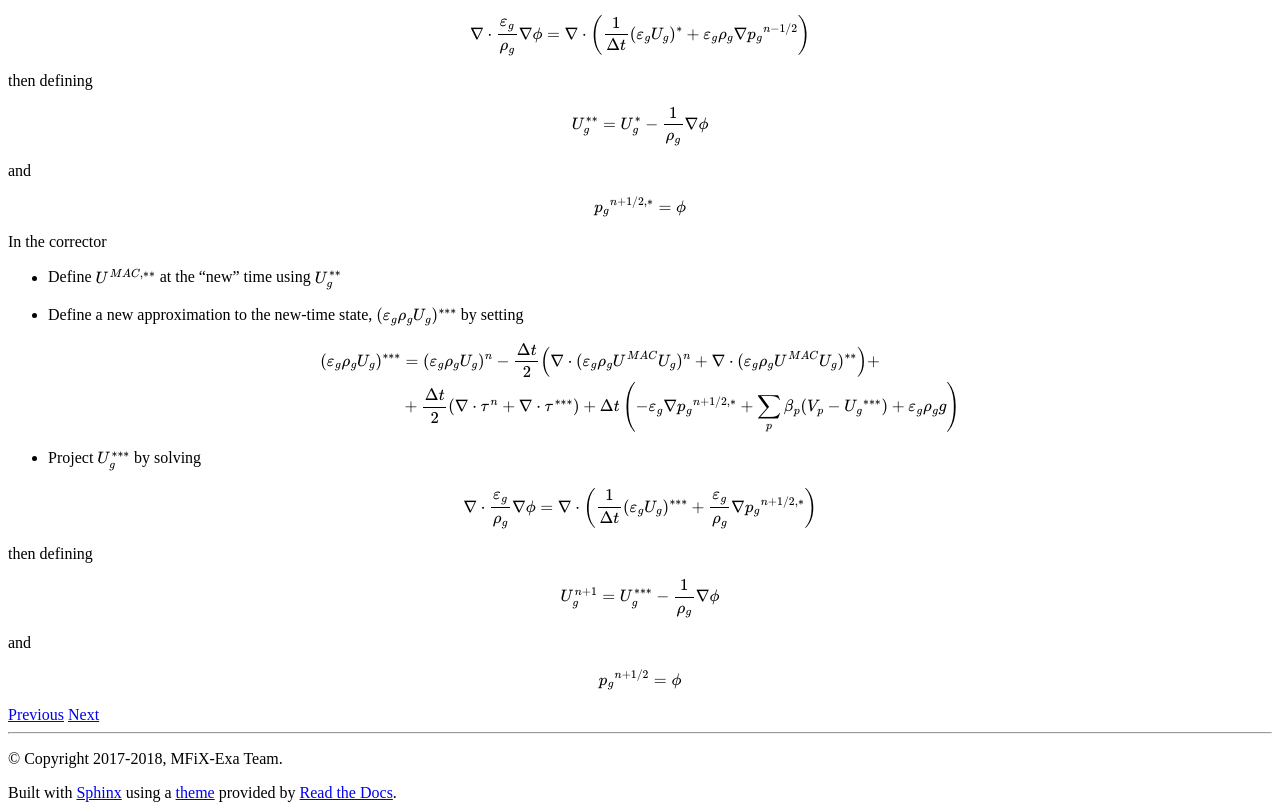
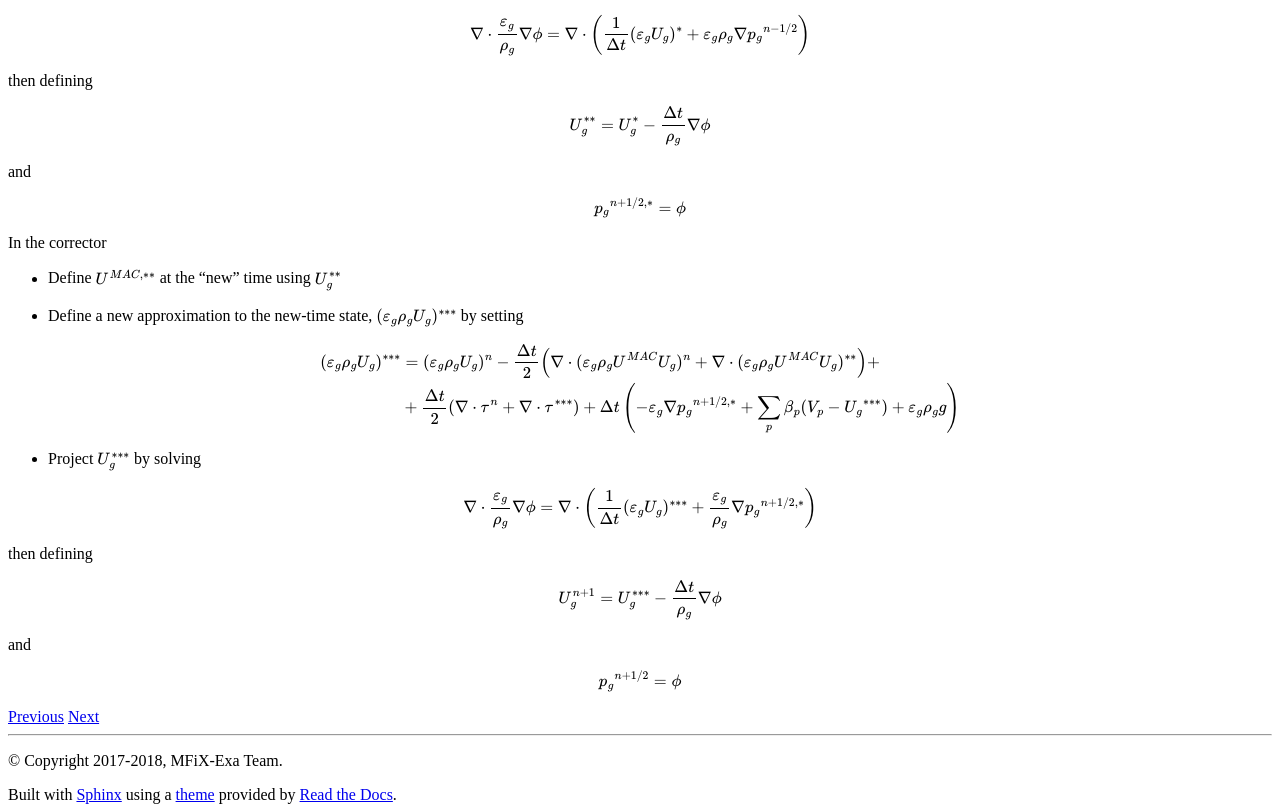
Before and after one commit to mwm126/MFIX-Exa, a Sphinx documentation site: the page built from docs/source/FluidTimeStep.rst, in a window 1280 px wide. Shown: the part 939-1748 px from the top of the page. Built offline with Sphinx 7.4.7 and the Read the Docs theme 2.0.0, drawn with Linux system fonts in a browser that asks for light colours; pages that are not in the unit, such as notebooks, are missing from menus.

Commit message:
oops -- we forgot some factors of dt

```diff
--- a/docs/source/FluidTimeStep.rst
+++ b/docs/source/FluidTimeStep.rst
@@ -24,7 +24,7 @@ In the predictor
 
 then defining
 
-.. math:: U_g^{\ast \ast} = U_g^{\ast} - \frac{1}{\rho_g} \nabla \phi
+.. math:: U_g^{\ast \ast} = U_g^{\ast} - \frac{\Delta t}{\rho_g} \nabla \phi
 
 and
 
@@ -45,7 +45,7 @@ In the corrector
 
 then defining
 
-.. math:: U_g^{n+1} = U_g^{\ast \ast \ast} - \frac{1}{\rho_g} \nabla \phi
+.. math:: U_g^{n+1} = U_g^{\ast \ast \ast} - \frac{\Delta t}{\rho_g} \nabla \phi
 
 and
 
```
